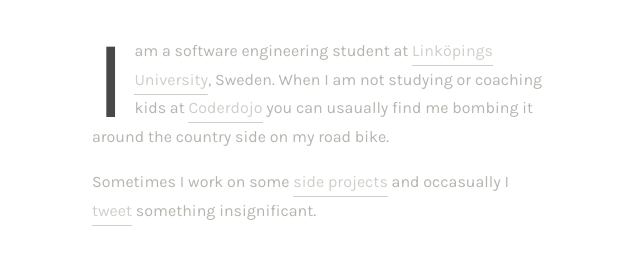
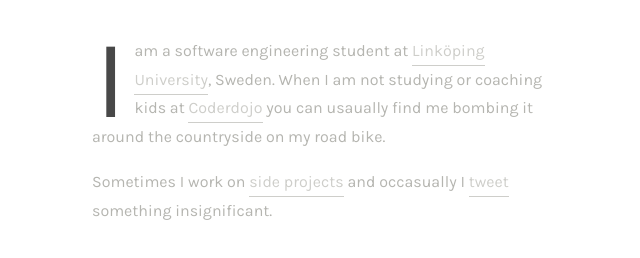
Before and after one commit to holmgr/holmgr.github.io, a website: page app/index.html in a window 1280 px wide. Shown: the part 250-508 px from the top of the page, 318-958 px from the left. Drawn offline with nearby package versions, Linux system fonts and the light colour scheme; files that its build step writes are made by us from their sources; a web font is replaced by a local one.

Commit message:
Fix minor typos

```diff
--- a/app/index.html
+++ b/app/index.html
@@ -34,10 +34,10 @@
     <div class="about page-sizer">
       <section class="about__intro">
         <p>
-          I am a software engineering student at <a href="https://liu.se/?l=sv">Linköpings University</a>, Sweden. When I am not studying or coaching kids at <a href="https://zen.coderdojo.com/dojo/637">Coderdojo</a> you can usaually find me bombing it around the country side on my road bike.
+          I am a software engineering student at <a href="https://liu.se/?l=sv">Linköping University</a>, Sweden. When I am not studying or coaching kids at <a href="https://zen.coderdojo.com/dojo/637">Coderdojo</a> you can usaually find me bombing it around the countryside on my road bike.
         </p>
         <p>
-            Sometimes I work on some <a href="https://github.com/holmgr">side projects</a> and occasually I <a href="https://twitter.com/Viktor_Holmgren">tweet</a> something insignificant.
+            Sometimes I work on <a href="https://github.com/holmgr">side projects</a> and occasually I <a href="https://twitter.com/Viktor_Holmgren">tweet</a> something insignificant.
         </p>
       </section>
     </div>
```
Also changed, not shown: app/projects.html (+1 -1 lines).
